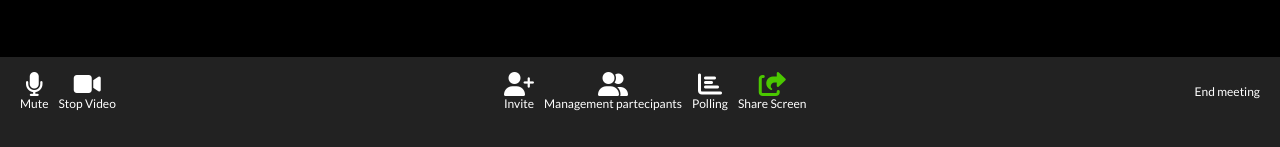
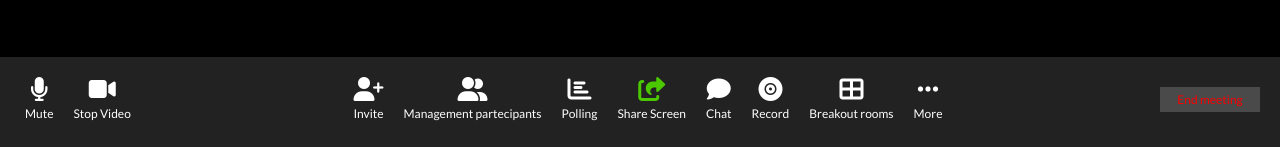
Before and after one commit to muac404/html-css-zoom, a plain HTML site: page index.html in a window 1280 px wide. Shown: the part 668-815 px from the top of the page. Drawn offline with Linux system fonts and the light colour scheme.

Commit message:
Footer fix

```diff
--- a/css/style.css
+++ b/css/style.css
@@ -109,6 +109,7 @@ li{
 
 ul{
     list-style-type: none;
+    padding: 5px;
 }
 
 .left-dashboard{
@@ -126,3 +127,17 @@ ul{
 .share-screen i{
     color: #4bc800;
 }
+
+.dashboard-text{
+    padding-top: 5px;
+}
+
+.box-right-dashboard{
+    width: 100px;
+    background-color: #4a4a4a;
+
+}
+
+.box-right-dashboard li{
+    color: red;
+}
--- a/index.html
+++ b/index.html
@@ -293,6 +293,30 @@
                     <div class="dashboard-text">Share Screen</div>
                 </li>
             </ul>
+            <ul>
+                <li class="chat">
+                    <i class="fas fa-comment fa-2x"></i>
+                    <div class="dashboard-text">Chat</div>
+                </li>
+            </ul>
+            <ul>
+                <li class="record">
+                    <i class="fas fa-record-vinyl fa-2x"></i>
+                    <div class="dashboard-text">Record</div>
+                </li>
+            </ul>
+            <ul>
+                <li class="breakout">
+                    <i class="fas fa-th-large fa-2x"></i>
+                    <div class="dashboard-text">Breakout rooms</div>
+                </li>
+            </ul>
+            <ul>
+                <li class="more">
+                    <i class="fas fa-ellipsis-h fa-2x"></i>
+                    <div class="dashboard-text">More</div>
+                </li>
+            </ul>
 
             </section>
 
@@ -303,7 +327,9 @@
 
 
                 <ul>
+                    <div class="box-right-dashboard">
                     <li>End meeting</li>
+                </div>
                 </ul>
 
 
```
